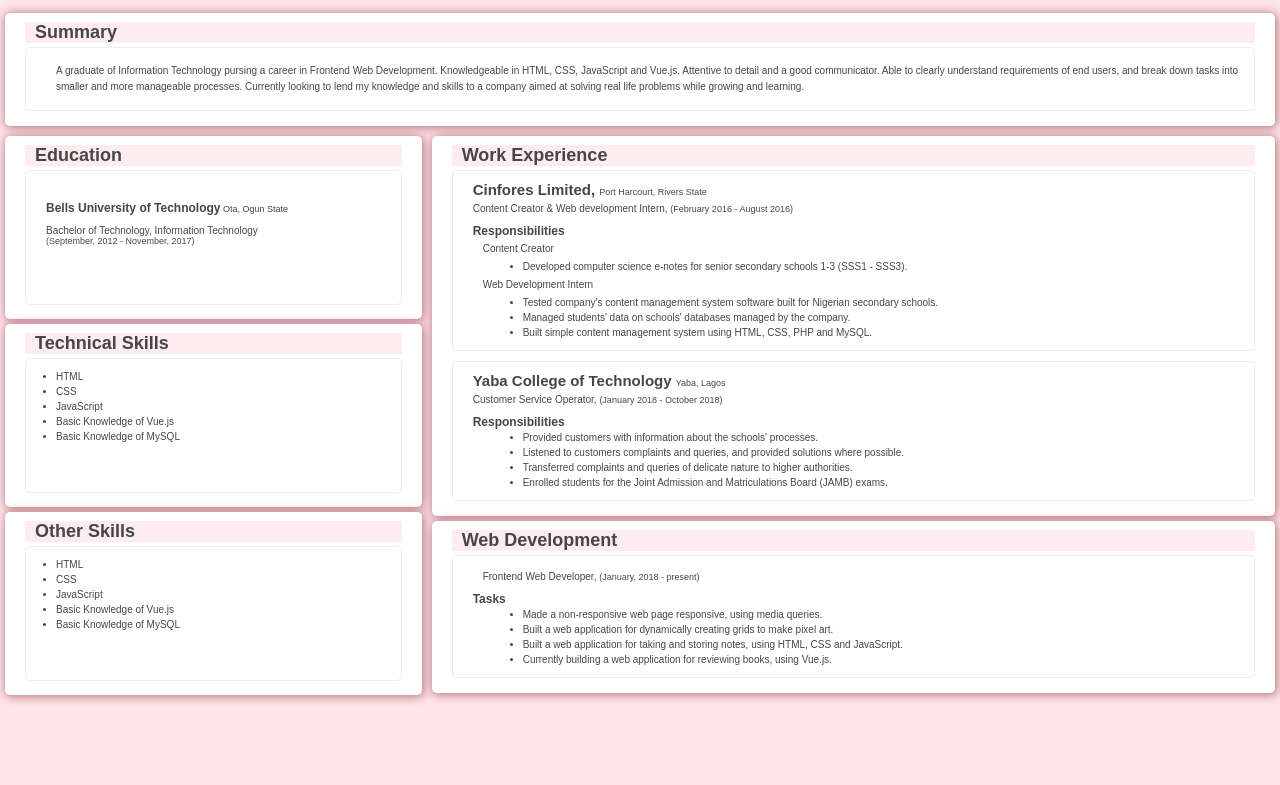
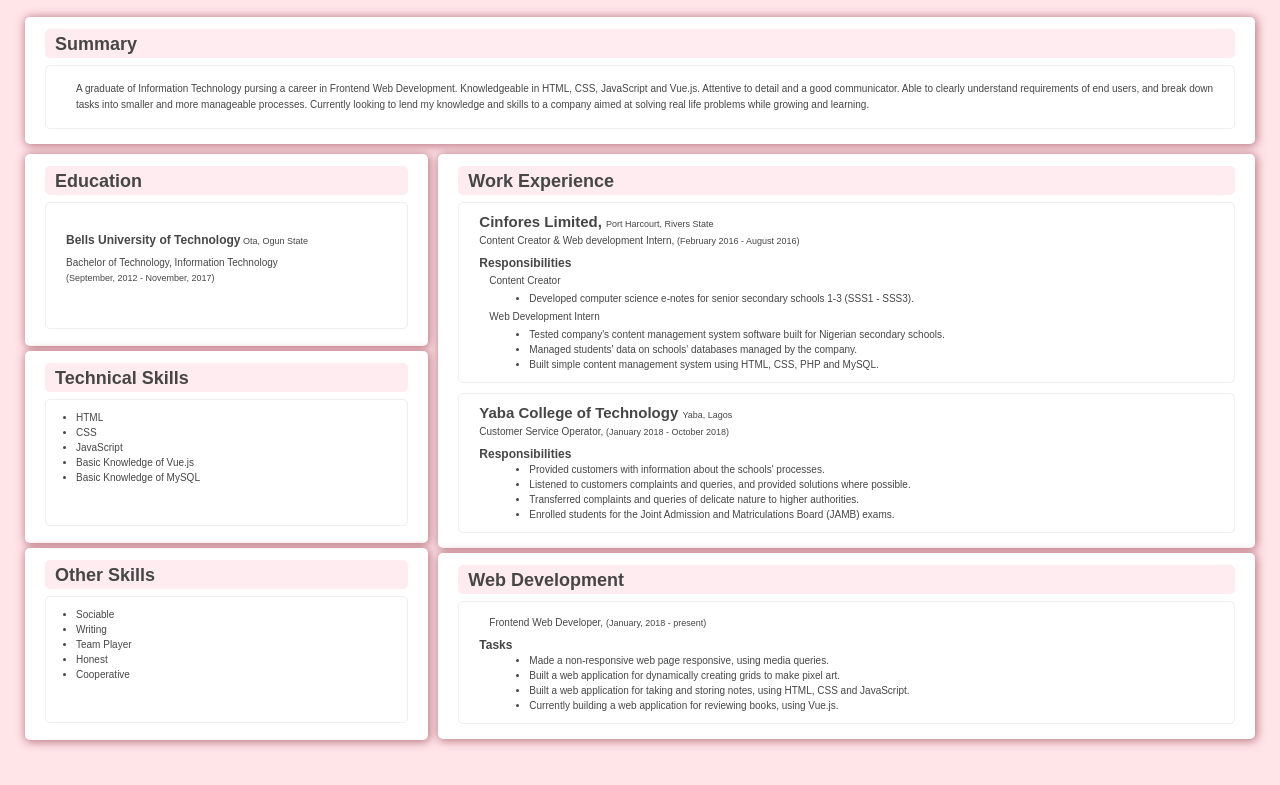
Before and after one commit to amanicholas/resume, a plain HTML site: page index.html in a window 1280 px wide. Shown: the part 75-860 px from the top of the page. Before the commit the page ends 812 px from the top, so only its background shows below. Drawn offline with Linux system fonts and the light colour scheme.

Commit message:
Add files via upload

```diff
--- a/index.html
+++ b/index.html
@@ -60,11 +60,11 @@
                                                 <h2>Other Skills</h2>
                                                 <section class="sk">
                                                         <ul>
-                                                                <li>HTML</li>
-                                                                <li>CSS</li>
-                                                                <li>JavaScript</li>
-                                                                <li>Basic Knowledge of Vue.js</li>
-                                                                <li>Basic Knowledge of MySQL</li>
+                                                                <li>Sociable </li>
+                                                                <li>Writing</li>
+                                                                <li>Team Player</li>
+                                                                <li>Honest</li>
+                                                                <li>Cooperative</li>
                                                             </ul>
                                                 </section>
                                             </section>
--- a/styles.css
+++ b/styles.css
@@ -15,7 +15,7 @@ body {
 }
 
 header {
-    padding: 8px 20px 8px;
+    padding: 10px 20px 10px;
 /*     background-color: #eee; */
 /*     border-bottom: solid 1px #ff002b; */
     text-align: center
@@ -36,7 +36,7 @@ address p{
 
 .main {
 
-/*     padding: 0 0px; */
+    padding: 0 20px;
 }
 h4 {
     font-size: 12px;
@@ -53,11 +53,12 @@ h3 {
 }
 
 h2 {
-    padding-left: 10px;
+    padding: 5px 10px 3px;
     box-shadow: inset -0.25em -5em 10px 0px #ffecf0;
     font-size: 18px;
     font-weight: 600;
-    margin: 4px 0;
+    margin: 7px 0;
+    border-radius: 5px;
 }
 
 p {
@@ -87,7 +88,7 @@ span, time {
     height: 30.16%;
 }
 .sk {
-    height: 78%;
+    height: 70%;
 }
 .education, .employment, .selfTaught, .skills, .summary{
     margin:5px;
@@ -103,10 +104,12 @@ span, time {
 }
 .education time {
     display: block;
+    margin-top: 5px;
 }
 
 .education .sk {
     padding-top: 30px;
+    padding-right: 20px;
 }
 .education p {
 
```
